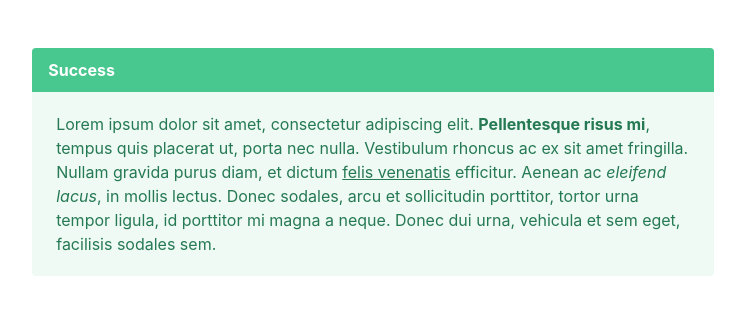
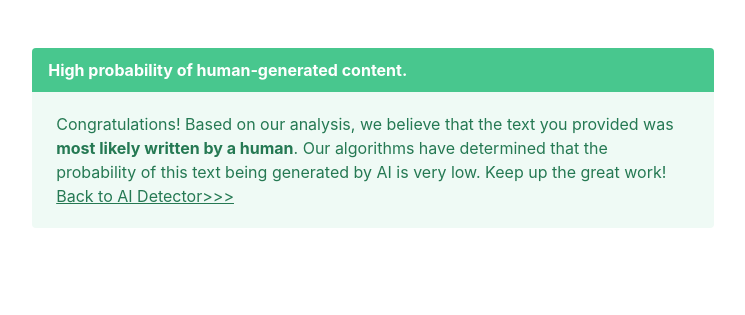
Before and after one commit to mjaroszewski1979/global-macro-vercel, a Django app: template roberta/detector/templates/result.html in a window 1280 px wide. Shown: the part 52-367 px from the top of the page, without its empty margins (267-1012 px from the left). Run offline with Django 4.2, Linux system fonts and the light colour scheme; the template is opened without the code that fills it, so the values that code supplies are empty.

Commit message:
added message content for ai and human generatedcontent. Changed hard links to index page with url named links

```diff
--- a/roberta/detector/templates/base.html
+++ b/roberta/detector/templates/base.html
@@ -18,7 +18,7 @@
     <body>
         <nav class="navbar is-dark">
             <div class="navbar-brand">
-                <a href="/" class="navbar-item logo"><strong>AI DETECTOR</strong></a>
+                <a href="{% url 'index' %}" class="navbar-item logo"><strong>AI DETECTOR</strong></a>
 
             </div>
 
--- a/roberta/detector/templates/result.html
+++ b/roberta/detector/templates/result.html
@@ -14,20 +14,22 @@
             {% if not score  %}
             <article class="message is-success">
                 <div class="message-header">
-                <p>Success</p>
+                <p>High probability of human-generated content.</p>
                 </div>
                 <div class="message-body">
-                Lorem ipsum dolor sit amet, consectetur adipiscing elit. <strong>Pellentesque risus mi</strong>, tempus quis placerat ut, porta nec nulla. Vestibulum rhoncus ac ex sit amet fringilla. Nullam gravida purus diam, et dictum <a>felis venenatis</a> efficitur. Aenean ac <em>eleifend lacus</em>, in mollis lectus. Donec sodales, arcu et sollicitudin porttitor, tortor urna tempor ligula, id porttitor mi magna a neque. Donec dui urna, vehicula et sem eget, facilisis sodales sem.
+                    Congratulations! Based on our analysis, we believe that the text you provided was <strong>most likely written by a human</strong>. Our algorithms have determined that the probability of this text being generated by AI is very low. Keep up the great work!
+                    <a href="{% url 'index' %}">Back to AI Detector>>></a>
                 </div>
             </article>
 
             {% else %}
             <article class="message is-danger">
                 <div class="message-header">
-                <p>Danger</p>
+                <p>High probability of AI-generated content.</p>
                 </div>
                 <div class="message-body">
-                Lorem ipsum dolor sit amet, consectetur adipiscing elit. <strong>Pellentesque risus mi</strong>, tempus quis placerat ut, porta nec nulla. Vestibulum rhoncus ac ex sit amet fringilla. Nullam gravida purus diam, et dictum <a>felis venenatis</a> efficitur. Aenean ac <em>eleifend lacus</em>, in mollis lectus. Donec sodales, arcu et sollicitudin porttitor, tortor urna tempor ligula, id porttitor mi magna a neque. Donec dui urna, vehicula et sem eget, facilisis sodales sem.
+                    We're sorry to inform you that based on our analysis, the text you provided was <strong>most likely generated by AI tools</strong>. Our algorithms have determined that the probability of this text being written by a human is very low. While this may be disappointing, please know that our application is continuously improving and we appreciate your input.
+                    <a href="{% url 'index' %}">Back to AI Detector>>></a>
                 </div>
             </article>
 
--- a/roberta/detector/urls.py
+++ b/roberta/detector/urls.py
@@ -3,5 +3,5 @@ from . import views
 
 urlpatterns = [
     path('', views.index, name='index'),
-    path('/result', views.ai_detector, name='ai_detector'),
+    path('result/', views.ai_detector, name='ai_detector'),
 ]
```
